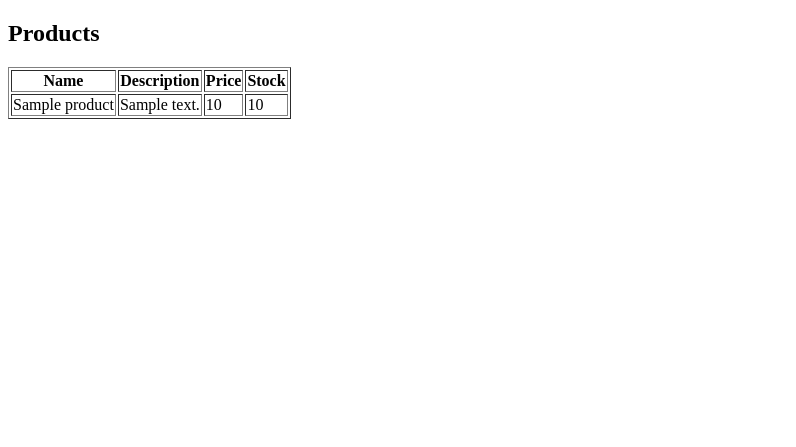
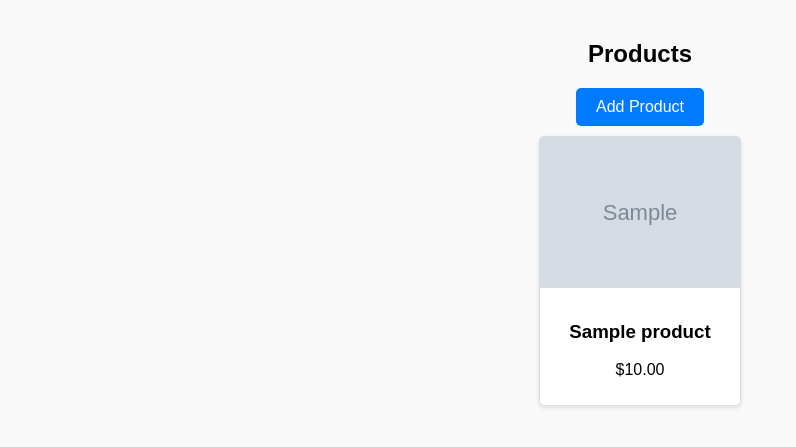
Before and after one commit to vehicleCareSE/VCS_website_group_project, a PHP site: page /products.php in a window 1280 px wide. Shown: the top 447 px of the page, without its empty margins (0-796 px from the left). Run offline with PHP 8.4, Linux system fonts and the light colour scheme; the visitor is signed in with stand-in values (Sample User, id 1); tables that the repository leaves empty or names only in its code hold one stand-in row (values such as "Sample post"); grey boxes marked "Sample" are stand-in pictures.

Commit message:
Edited product file with add product button fully finctional

```diff
--- /dev/null
+++ b/products.css
@@ -0,0 +1,127 @@
+body {
+    font-family: Arial, sans-serif;
+    margin: 0;
+    padding: 0;
+    background-color: #f9f9f9;
+}
+
+.products-page {
+    padding: 20px;
+}
+
+h2 {
+    text-align: center;
+    margin-bottom: 20px;
+}
+
+#add-product-btn {
+    display: block;
+    margin: 10px auto;
+    padding: 10px 20px;
+    background-color: #007bff;
+    color: white;
+    border: none;
+    border-radius: 5px;
+    cursor: pointer;
+    font-size: 16px;
+}
+
+#add-product-btn:hover {
+    background-color: #0056b3;
+}
+
+.products-container {
+    display: flex;
+    flex-wrap: wrap;
+    justify-content: center;
+    gap: 20px;
+}
+
+.product-widget {
+    width: 200px;
+    border: 1px solid #ddd;
+    border-radius: 5px;
+    background-color: #fff;
+    box-shadow: 0 2px 5px rgba(0, 0, 0, 0.1);
+    text-align: center;
+    cursor: pointer;
+    transition: transform 0.2s ease;
+}
+
+.product-widget:hover {
+    transform: scale(1.05);
+}
+
+.product-widget img {
+    width: 100%;
+    height: 150px;
+    object-fit: cover;
+    border-bottom: 1px solid #ddd;
+}
+
+.product-widget .product-info {
+    padding: 10px;
+}
+
+.popup {
+    display: none;
+    position: fixed;
+    top: 0;
+    left: 0;
+    width: 100%;
+    height: 100%;
+    background-color: rgba(0, 0, 0, 0.5);
+    z-index: 9999;
+    justify-content: center;
+    align-items: center;
+}
+
+.popup-content {
+    background-color: white;
+    padding: 20px;
+    border-radius: 5px;
+    max-width: 500px;
+    width: 100%;
+    text-align: center;
+    position: relative;
+}
+
+.close-popup {
+    position: absolute;
+    top: 10px;
+    right: 10px;
+    cursor: pointer;
+    font-size: 18px;
+}
+
+form label {
+    display: block;
+    margin-bottom: 5px;
+}
+
+form input, form textarea, form button {
+    width: 100%;
+    margin-bottom: 15px;
+    padding: 10px;
+    font-size: 14px;
+}
+
+form button {
+    background-color: #28a745;
+    color: white;
+    border: none;
+    cursor: pointer;
+    font-size: 16px;
+    border-radius: 5px;
+}
+
+form button:hover {
+    background-color: #218838;
+}
+
+.product-details img {
+    width: 100%;
+    height: 200px;
+    object-fit: cover;
+    margin-bottom: 10px;
+}
--- /dev/null
+++ b/products.js
@@ -0,0 +1,24 @@
+// Open Popup
+function openPopup(popupId) {
+    document.getElementById(popupId).style.display = 'flex';
+}
+
+// Close Popup
+function closePopup(popupId) {
+    document.getElementById(popupId).style.display = 'none';
+}
+
+// Show Product Details
+function showProductDetails(product) {
+    document.getElementById('details-image').src = product.image;
+    document.getElementById('details-name').textContent = product.name;
+    document.getElementById('details-description').textContent = product.description;
+    document.getElementById('details-price').textContent = product.price;
+    document.getElementById('details-stock').textContent = product.stock;
+    openPopup('product-details-popup');
+}
+
+// Attach click event to the Add Product button
+document.getElementById('add-product-btn').addEventListener('click', () => {
+    openPopup('add-product-popup');
+});
--- a/products.php
+++ b/products.php
@@ -8,30 +8,127 @@ if (!isset($_SESSION['user_id'])) {
 $conn = new mysqli('localhost', 'root', '', 'vehicle_care_system');
 if ($conn->connect_error) die("Connection failed: " . $conn->connect_error);
 
-$result = $conn->query("SELECT * FROM products");
+// Handle form submission for adding a new product
+if ($_SERVER['REQUEST_METHOD'] === 'POST' && isset($_POST['add_product'])) {
+    $name = $conn->real_escape_string($_POST['name']);
+    $description = $conn->real_escape_string($_POST['description']);
+    $price = $_POST['price'];
+    $stock = $_POST['stock'];
+    $image = '';
+
+    // Handle file upload
+    if (isset($_FILES['image']) && $_FILES['image']['error'] === UPLOAD_ERR_OK) {
+        $targetDir = "uploads/";
+
+        // Create the uploads directory if it doesn't exist
+        if (!is_dir($targetDir)) {
+            mkdir($targetDir, 0777, true);
+        }
+
+        // Generate a unique file name to avoid overwriting
+        $fileName = uniqid() . '_' . basename($_FILES["image"]["name"]);
+        $targetFilePath = $targetDir . $fileName;
+
+        // Allow only specific file types
+        $allowedTypes = ['jpg', 'jpeg', 'png', 'gif'];
+        $fileType = strtolower(pathinfo($targetFilePath, PATHINFO_EXTENSION));
+
+        if (in_array($fileType, $allowedTypes)) {
+            // Check file size (e.g., limit to 2MB)
+            if ($_FILES["image"]["size"] <= 2 * 1024 * 1024) {
+                if (move_uploaded_file($_FILES["image"]["tmp_name"], $targetFilePath)) {
+                    $image = $targetFilePath; // Save the file path
+                } else {
+                    echo "Error uploading the file.";
+                    exit();
+                }
+            } else {
+                echo "File size exceeds 2MB limit.";
+                exit();
+            }
+        } else {
+            echo "Invalid file type. Only JPG, JPEG, PNG, and GIF files are allowed.";
+            exit();
+        }
+    }
+
+    // Insert product into the database
+    $stmt = $conn->prepare("INSERT INTO products (name, description, price, stock, image) VALUES (?, ?, ?, ?, ?)");
+    $stmt->bind_param('ssdis', $name, $description, $price, $stock, $image);
+    $stmt->execute();
+    $stmt->close();
+
+    // Refresh the page to reflect the new product
+    header('Location: products.php');
+    exit();
+}
+
+// Fetch products from the database
+$result = $conn->query("SELECT * FROM products ORDER BY id DESC");
 ?>
+
+
 <!DOCTYPE html>
 <html>
 <head>
     <title>Products</title>
+    <link rel="stylesheet" href="products.css">
 </head>
 <body>
-    <h2>Products</h2>
-    <table border="1">
-        <tr>
-            <th>Name</th>
-            <th>Description</th>
-            <th>Price</th>
-            <th>Stock</th>
-        </tr>
-        <?php while ($row = $result->fetch_assoc()): ?>
-            <tr>
-                <td><?php echo htmlspecialchars($row['name']); ?></td>
-                <td><?php echo htmlspecialchars($row['description']); ?></td>
-                <td><?php echo $row['price']; ?></td>
-                <td><?php echo $row['stock']; ?></td>
-            </tr>
-        <?php endwhile; ?>
-    </table>
+    <div class="products-page">
+        <h2>Products</h2>
+        <!-- Add Product Button -->
+        <button id="add-product-btn">Add Product</button>
+
+        <!-- Products Container -->
+        <div class="products-container">
+            <?php while ($row = $result->fetch_assoc()): ?>
+                <div class="product-widget" onclick="showProductDetails(<?php echo htmlspecialchars(json_encode($row)); ?>)">
+                    <img src="<?php echo htmlspecialchars($row['image']); ?>" alt="Product Image">
+                    <div class="product-info">
+                        <h3><?php echo htmlspecialchars($row['name']); ?></h3>
+                        <p>$<?php echo number_format($row['price'], 2); ?></p>
+                    </div>
+                </div>
+            <?php endwhile; ?>
+        </div>
+    </div>
+
+    <!-- Add Product Popup -->
+    <div id="add-product-popup" class="popup">
+        <div class="popup-content">
+            <span class="close-popup" onclick="closePopup('add-product-popup')">&times;</span>
+            <h3>Add New Product</h3>
+            <form method="POST" enctype="multipart/form-data">
+                <label for="name">Name:</label>
+                <input type="text" id="name" name="name" required>
+                <label for="description">Description:</label>
+                <textarea id="description" name="description" required></textarea>
+                <label for="price">Price:</label>
+                <input type="number" id="price" name="price" step="0.01" required>
+                <label for="stock">Stock:</label>
+                <input type="number" id="stock" name="stock" required>
+                <label for="image">Image:</label>
+                <input type="file" id="image" name="image" accept="image/*">
+                <button type="submit" name="add_product">Add Product</button>
+            </form>
+        </div>
+    </div>
+
+    <!-- Product Details Popup -->
+    <div id="product-details-popup" class="popup">
+        <div class="popup-content">
+            <span class="close-popup" onclick="closePopup('product-details-popup')">&times;</span>
+            <div class="product-details">
+                <img id="details-image" src="" alt="Product Image">
+                <h3 id="details-name"></h3>
+                <p id="details-description"></p>
+                <p><strong>Price:</strong> $<span id="details-price"></span></p>
+                <p><strong>Stock:</strong> <span id="details-stock"></span></p>
+            </div>
+        </div>
+    </div>
+
+    <script src="products.js"></script>
 </body>
 </html>
```
